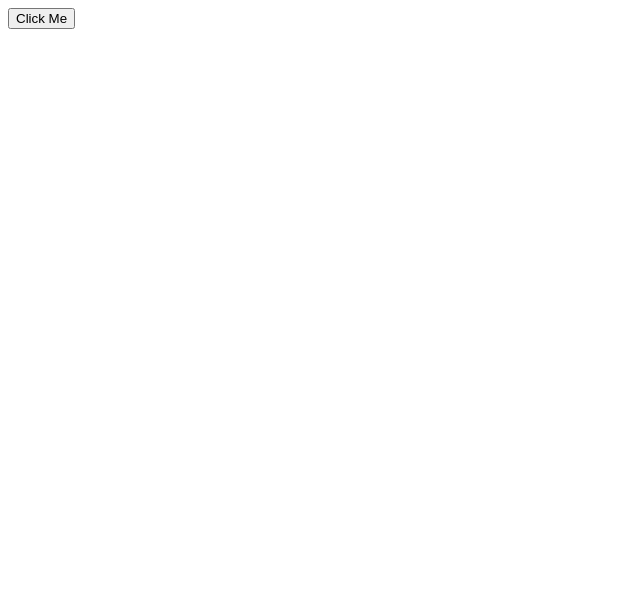
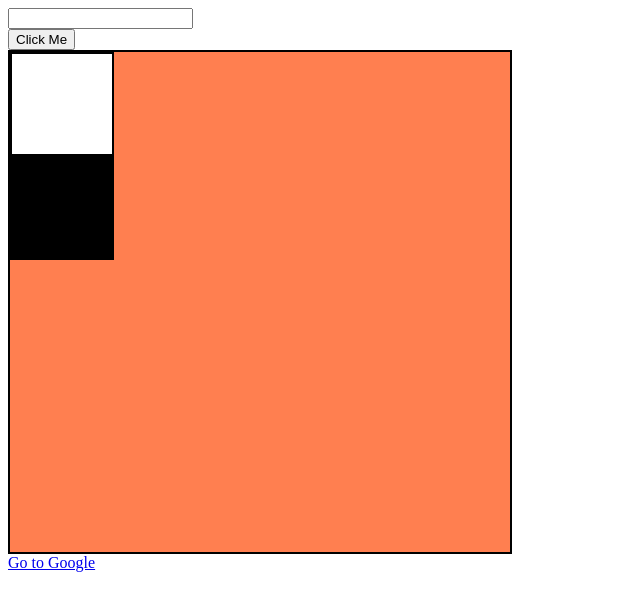
Before and after one commit to The-Marcy-Lab-School/F2021-lecture-history-b, a plain HTML site: page se-unit-5/lesson-2-events/activity/index.html in a window 1280 px wide. Shown: the whole page, without its empty margins (0-640 px from the left). Drawn offline with Linux system fonts and the light colour scheme.

Commit message:
add lecture activity

```diff
--- a/se-unit-5/lesson-2-events/activity/index.html
+++ b/se-unit-5/lesson-2-events/activity/index.html
@@ -6,10 +6,45 @@
   <meta http-equiv="X-UA-Compatible" content="IE=edge">
   <meta name="viewport" content="width=device-width, initial-scale=1.0">
   <title>Event Listeners</title>
+  <style>
+    .box {
+      border: 2px solid black;
+    }
+
+    #bigbox {
+      height: 500px;
+      width: 500px;
+      background-color: coral;
+    }
+
+    #littlebox {
+      height: 100px;
+      width: 100px;
+      background-color: white;
+    }
+
+    #littlebox2 {
+      height: 100px;
+      width: 100px;
+      background-color: black;
+    }
+  </style>
 </head>
 
 <body>
+  <div id="box"></div>
+  <div>
+    <input id="name" type="text" name="name" />
+  </div>
   <button id="btn">Click Me</button>
+  <div id="bigbox" class="box">
+    <div id="littlebox" class="box">
+    </div>
+    <div id="littlebox2" class="box">
+    </div>
+  </div>
+  <!-- add a link -->
+  <a id="googleLink" href="https://www.google.com">Go to Google</a>
   <script src="./index.js"></script>
 </body>
 
--- a/se-unit-5/lesson-2-events/activity/index.js
+++ b/se-unit-5/lesson-2-events/activity/index.js
@@ -1,23 +1,93 @@
-console.log(`
+// listening for when our initial document is loaded
+// https://developer.mozilla.org/en-US/docs/Web/API/Window/DOMContentLoaded_event
+window.addEventListener('DOMContentLoaded', () => {
+  console.log(`
 !!!!!!!!!!!!!!!!!!!!!!!!!!!!!!!!!!!!!!!!!!!!
                    EVENTS
 !!!!!!!!!!!!!!!!!!!!!!!!!!!!!!!!!!!!!!!!!!!!
 `)
+})
 
-// listening for when our initial document is loaded
-// https://developer.mozilla.org/en-US/docs/Web/API/Window/DOMContentLoaded_event
+// window.addEventListener('load', () => {
+//   console.log(`everything has loaded`)
+// })
+
+// link, img, script
 
 // adding focus/blur events
+// window.addEventListener('blur', () => {
+//   console.log(`user has left the building`)
+// })
+// window.addEventListener('focus', () => {
+//   console.log(`user has reentered the building`)
+// })
 
 // querying for elements
+// const button = document.querySelector('#btn')
+// const div = document.querySelector('div')
+// const nameInput = document.querySelector('#name')
+// console.log(button)
 
 // https://developer.mozilla.org/en-US/docs/Web/API/EventTarget/addEventListener
 // adding event listener (click)
+// div.addEventListener('mouseover', () => {
+//   console.log('someone hovered me')
+// })
 
+// window.addEventListener('keydown', (event) => {
+//   console.log(event)
+// })
+
+// nameInput.addEventListener('change', (event) => {
+//   // inspecting an event object
+//   console.log(event)
+// })
+
+// const text = document.createElement('p')
+// document.body.appendChild(text)
 // adding key events (key)
-// inspecting an event object
-
+// Create a div with an id of box (in html)
+// query the dom for the box
+// const box = document.querySelector('#box')
+// box.style.height = '100px'
+// box.style.width = '100px'
+// box.style.border = `2px solid black`
+// // add an event listener that will change the style of the box (backgroundColor)
+// let count = 0;
+// box.addEventListener('click', () => {
+//   count++;
+//   box.style.backgroundColor = 'coral';
+//   // upon clicking
+//   // and will append text to the dom that shows how many times it been clicked
+//   text.innerText = count;
+// })
 
 // event propogation (what happens when we click nested elements)
+const bigBox = document.getElementById('bigbox')
+const littleBox = document.getElementById('littlebox')
+const littleBox2 = document.getElementById('littlebox2')
+
+// function handleClick(event) {
+//   event.stopPropagation();
+//   // console.log(event)
+//   console.log(`the click was on ${event.target.id}`)
+// }
+
+littleBox.addEventListener('click', handleClick)
+littleBox2.addEventListener('click', handleClick)
+bigBox.addEventListener('click', () => {
+  console.log(`big box handled a click`)
+})
 
 // default actions (link, form)
+const googleLink = document.querySelector('#googleLink')
+
+function handleClick(event) {
+  event.preventDefault();
+  // console.log(event)
+  console.log(`the click was on ${event.target.id}`)
+}
+
+if (googleLink) {
+  googleLink.addEventListener('click', handleClick)
+}
```
